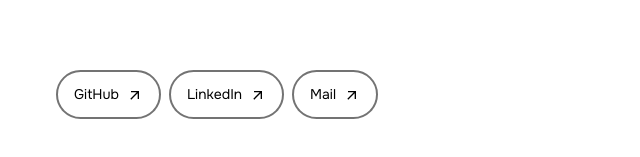
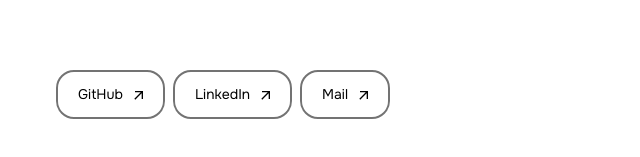
Before and after one commit to toobatux/portfolio, a Next.js app: page / in a window 1280 px wide. Shown: the part 653-810 px from the top of the page, without its empty margins (0-640 px from the left). Built offline with nearby package versions, Linux system fonts and the light colour scheme.

Commit message:
bb conclusion and contact button fixes

```diff
--- a/src/app/components/BackBlog.tsx
+++ b/src/app/components/BackBlog.tsx
@@ -104,7 +104,7 @@
         className={`flex w-full px-6 transition-all max-w-7xl mx-auto ${myFont.className}`}
       >
         <div
-          className="relative flex flex-col md:flex-row w-full h-[35rem] md:h-[35rem] lg:h-[45rem] border border-white/10 bg-gradient-to-b shadow-xl from-white/5 to-black backdrop-blur-3xl overflow-hidden mx-auto items-center justify-between p-12 xl:px-[10rem] md:py-0 transition-all gap-12 rounded-[18px]"
+          className="relative flex flex-col md:flex-row w-full h-[35rem] md:h-[35rem] lg:h-[45rem] border-2 border-white/10 bg-gradient-to-b shadow-xl from-white/5 to-black backdrop-blur-3xl overflow-hidden mx-auto items-center justify-between p-12 xl:px-[10rem] md:py-0 transition-all gap-12 rounded-[18px]"
           ref={container}
         >
           <div
--- a/src/app/components/Contact.tsx
+++ b/src/app/components/Contact.tsx
@@ -77,9 +77,9 @@
             <Link
               href={contact.link}
               target="_blank"
-              className="flex h-full group items-center dark:text-white/55 border-2 border-black/55 dark:border-white/20 hover:text-white dark:hover:text-black hover:bg-black dark:hover:bg-white transform-colors duration-300 px-4 py-2 rounded-full"
+              className="flex h-full group items-center dark:text-white/55 border-2 border-black/55 dark:border-white/20 hover:text-white dark:hover:text-black hover:bg-black dark:hover:bg-white transform-colors duration-300 px-4 py-2 rounded-[18px]"
             >
-              <div className="me-2">{contact.name}</div>
+              <div className="px-1 me-1">{contact.name}</div>
               <div className="flex h-full items-center">
                 <ArrowOutward fontSize="small" className="max-w-4 max-h-4" />
               </div>
--- a/src/content/projects/backblog.mdx
+++ b/src/content/projects/backblog.mdx
@@ -97,8 +97,10 @@
 
 <ImageCap src="/SecondIter.png" bgColor="" caption="Second Iteration" hasBorder={false} hasCaption={true}/>
 
-The first iteration featured about 8 fully designed screens and menus, while the final iteration was expanded to over 20, reflecting the increased complexity and improvements made throughout the process. Testing proved that the final prototype is very refined and supports the needs of our users well.
+The first iteration featured about 8 fully designed screens and menus, while the final iteration was expanded to over 20, reflecting the increased complexity and improvements made throughout the process. User test results support that the final prototype is much more refined and serves the needs of our users well.
 
 ## <span id="conclusion">Conclusion</span>
 
-Write conclusion here
+Every aspect of this project presented new challenges, transforming its completion into an especially rewarding achievement. Before BackBlog, I had no experience with Figma, Kotlin, Swift, or mobile development whatsoever. Through countless hours of research, experimentation, and persistent debugging, our team successfully delivered two complete applications, starting with nothing more than a concept.
+
+This experience has been invaluable, significantly enhancing my capabilities as a developer while intensifying my passion for excellence in the field. I take immense pride in my teammates and our collective accomplishment. The project also highlighted the value of effective teamwork, which made the entire journey not just successful, but genuinely enjoyable.
```
